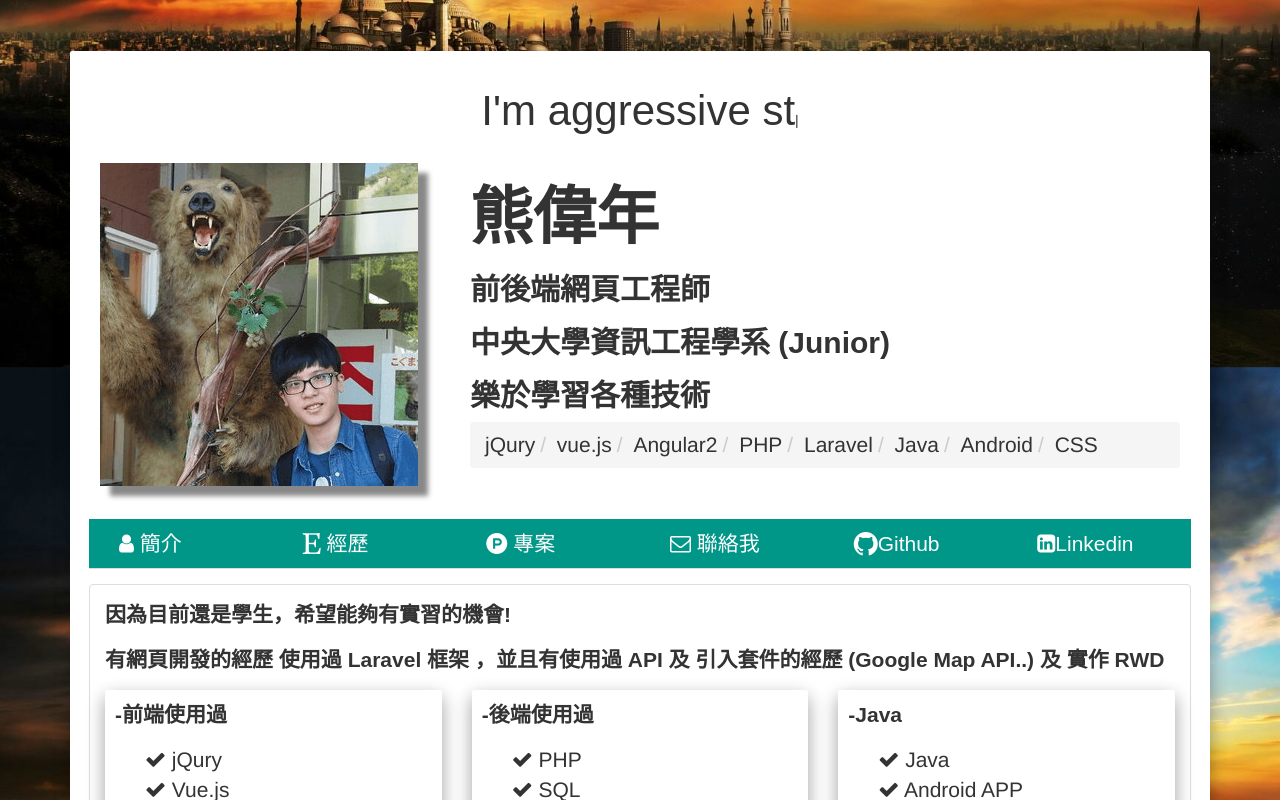
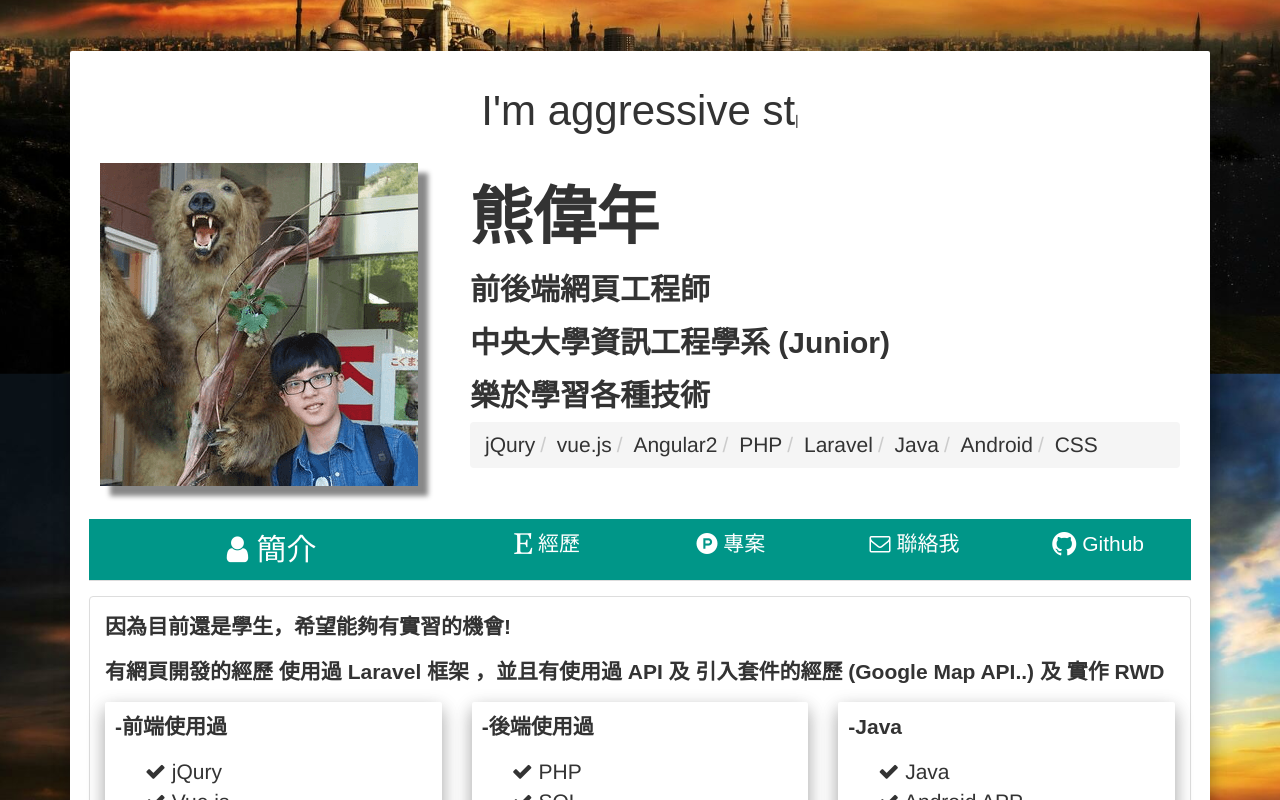
Before and after one commit to Bear1110/bear-resume, an Angular app: page / in a window 1280 px wide. Shown: the top 800 px of the page. Built offline with nearby package versions, Linux system fonts and the light colour scheme; what angulartics2, ng2-bootstrap would draw is missing.

Commit message:
更新 navbar

```diff
--- a/src/app/app.component.css
+++ b/src/app/app.component.css
@@ -22,6 +22,19 @@ body,h1,h2,h3,h4,h5,h6,p,span,a {
     -moz-animation: blink 0.7s infinite;
     animation: blink 0.7s infinite;
     font-size: 50px !important;
+}
+.title{
+    transition:
+        font-size 0.7s cubic-bezier(0.61,-0.19, 0.7,-0.11),
+        flex 0.7s cubic-bezier(0.61,-0.19, 0.7,-0.11),
+        background 0.2s;
+    text-align: center;
+    align-items:center;
+    flex: 1;
+}
+.title.open {
+    flex: 2;
+    font-size:30px !important;
 }
 
 @keyframes blink {
--- a/src/app/app.component.html
+++ b/src/app/app.component.html
@@ -22,13 +22,12 @@
       </div>
 
     </div>
-    <ul class="nav nav-tabs" style="margin-bottom: 15px;margin-top: 20px;">
-      <li class="col-md-2"><a href="#home" data-toggle="tab"><i class="fa fa-user" aria-hidden="true"></i> 簡介</a></li>
-      <li class="col-md-2"><a href="#profile" data-toggle="tab"><i class="fa fa-etsy" aria-hidden="true"></i> 經歷</a></li>
-      <li class="col-md-2"><a href="#project" data-toggle="tab"><i class="fa fa-product-hunt" aria-hidden="true"></i> 專案</a></li>
-      <li class="col-md-2"><a href="#mail" data-toggle="tab"><i class="fa fa-envelope-o" aria-hidden="true"></i> 聯絡我</a></li>
-      <li class="col-md-2"><a target="_blank" href="https://github.com/Bear1110"><i class="fa fa-github fa-lg" aria-hidden="true"></i>Github</a></li>
-      <li class="col-md-2"><a target="_blank" href="https://tw.linkedin.com/in/偉年-熊-427162132"><i class="fa fa-linkedin-square" aria-hidden="true"></i>Linkedin</a></li>
+    <ul class="nav nav-tabs" style="margin-bottom: 15px;margin-top: 20px; display: flex;">
+      <li class="title" (click)="navbarClick(0)" [ngClass]="{'open': flex[0]}"><a href="#home" data-toggle="tab"><i class="fa fa-user" aria-hidden="true"></i> 簡介</a></li>
+      <li class="title" (click)="navbarClick(1)" [ngClass]="{'open': flex[1]}"><a href="#profile" data-toggle="tab"><i class="fa fa-etsy" aria-hidden="true"></i> 經歷</a></li>
+      <li class="title" (click)="navbarClick(2)" [ngClass]="{'open': flex[2]}"><a href="#project" data-toggle="tab"><i class="fa fa-product-hunt" aria-hidden="true"></i> 專案</a></li>
+      <li class="title" (click)="navbarClick(3)" [ngClass]="{'open': flex[3]}"><a href="#mail" data-toggle="tab"><i class="fa fa-envelope-o" aria-hidden="true"></i> 聯絡我</a></li>
+      <li class="title" (click)="navbarClick(4)" [ngClass]="{'open': flex[4]}"><a target="_blank" href="https://github.com/Bear1110"><i class="fa fa-github fa-lg" aria-hidden="true"></i> Github</a></li>
     </ul>
     <div id="myTabContent" class="tab-content">
       <div class="tab-pane fade active in" id="home">
@@ -101,6 +100,9 @@
             <a target='_blank' href="https://www.facebook.com/profile.php?id=100000256849750">
               <h1><i class="fa fa-facebook-official" aria-hidden="true"></i>: 熊偉年</h1>
             </a>
+            <a target="_blank" href="https://tw.linkedin.com/in/偉年-熊-427162132">
+              <h1><i class="fa fa-linkedin-square" aria-hidden="true"></i> Linkedin</h1>
+            </a>
           </div>
         </div>
       </div>
--- a/src/app/app.component.ts
+++ b/src/app/app.component.ts
@@ -21,6 +21,7 @@ export class AppComponent {
   background = ['assets/img/12.jpg', 'assets/img/19.jpg', 'assets/img/1.jpg']
   now = "url('assets/img/12.jpg')";
   length = 0;
+  flex : boolean [] = [true,false,false,false,false];
 
   ngOnInit() {
     let timer = Observable.timer(0, 4000);
@@ -34,9 +35,15 @@ export class AppComponent {
       typeSpeed: 100, // typing speed
       backDelay: 700, // pause before backspacing
       loop: !0, // here
-
     });
     this.changeBackground();
+  }
+  navbarClick(i){
+    this.flex.forEach((item, index, theArray) => {
+      theArray[index] = false;
+    });
+    this.flex[i] = true;
+    console.log(this.flex);
   }
   changeBackground() {
       this.now = "url('" + this.background[this.length] + "')";
```
